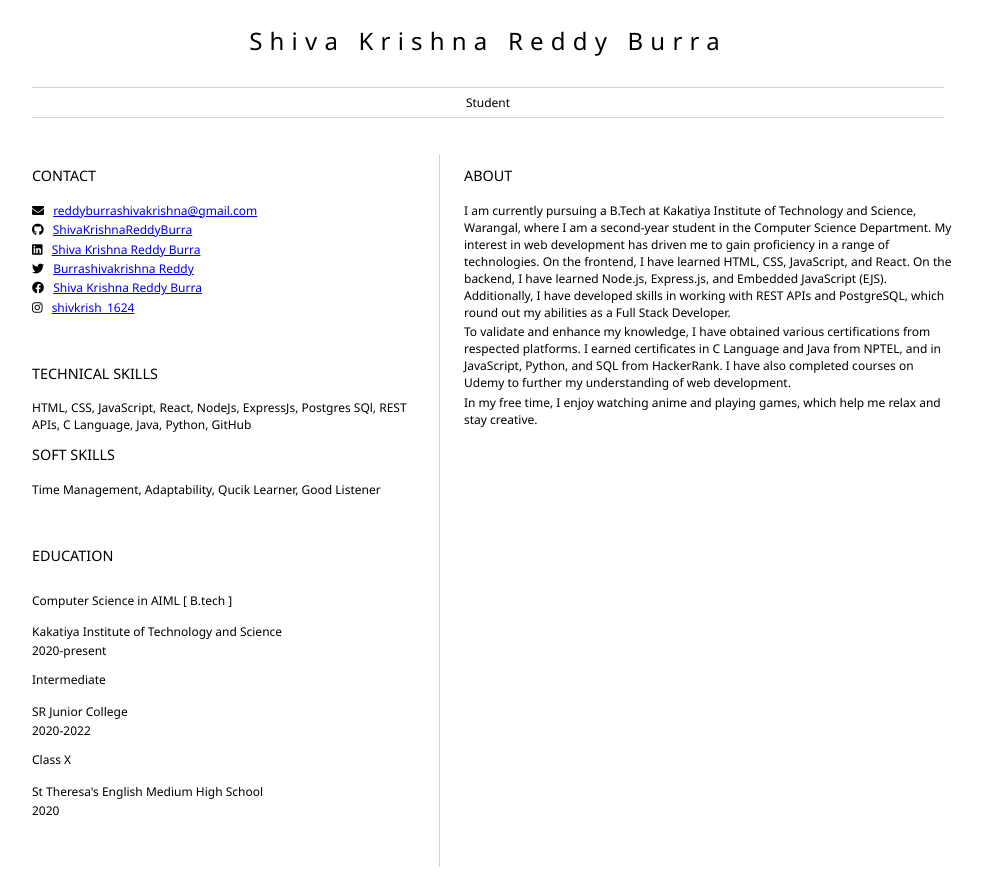
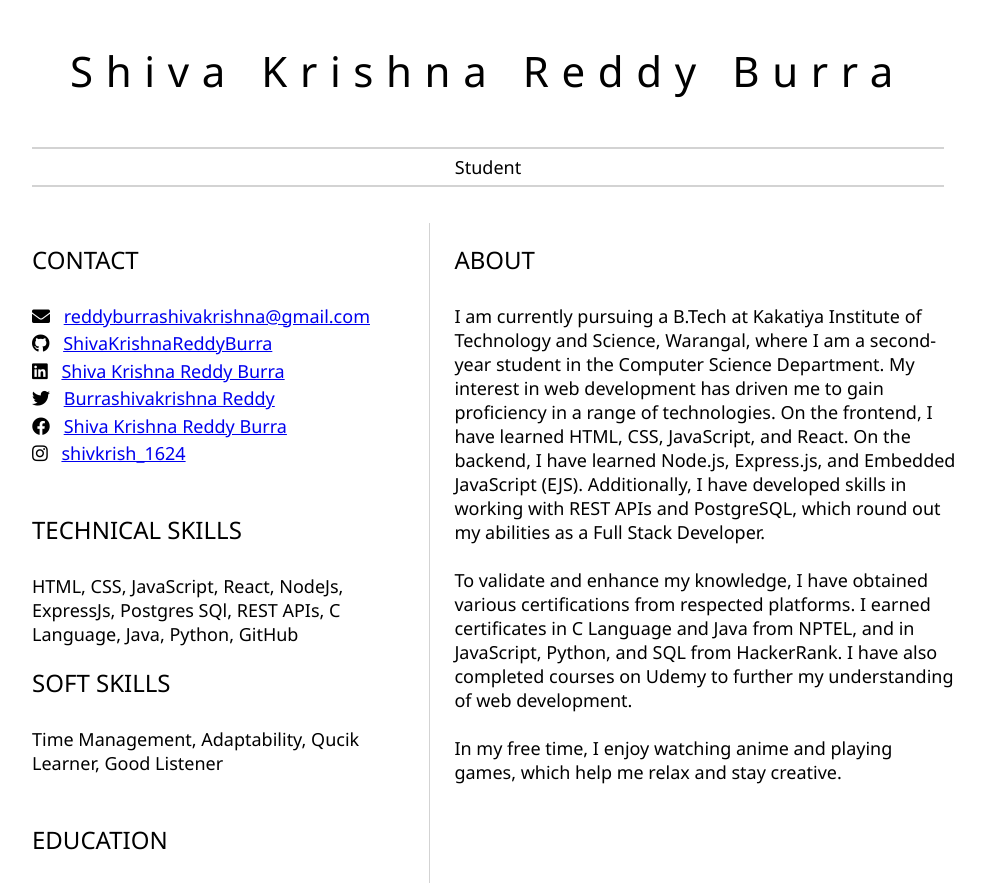
Before and after one commit to ShivaKrishnaReddyBurra/Resume, a plain HTML site: page index.html in a window 1280 px wide. Shown: the top 883 px of the page, without its empty margins (152-1137 px from the left). Drawn offline with Linux system fonts and the light colour scheme.

Commit message:
Changed few CSS stylings

```diff
--- a/index.html
+++ b/index.html
@@ -10,7 +10,7 @@
 			<!-- resume header with your name and title -->
 			<h1>Shiva Krishna Reddy Burra</h1>
 			<hr>
-			Student
+			    <p>Student</p>
 			<hr>
 		</header>
 		<main>
@@ -83,8 +83,8 @@
 				<section>
 					<h2>ABOUT</h2>
 					<p>I am currently pursuing a B.Tech at Kakatiya Institute of Technology and Science, Warangal, where I am a second-year student in the Computer Science Department. My interest in web development has driven me to gain proficiency in a range of technologies. On the frontend, I have learned HTML, CSS, JavaScript, and React. On the backend, I have learned Node.js, Express.js, and Embedded JavaScript (EJS). Additionally, I have developed skills in working with REST APIs and PostgreSQL, which round out my abilities as a Full Stack Developer.</p>
-                    <p>To validate and enhance my knowledge, I have obtained various certifications from respected platforms. I earned certificates in C Language and Java from NPTEL, and in JavaScript, Python, and SQL from HackerRank. I have also completed courses on Udemy to further my understanding of web development.</p>
-                    <p>In my free time, I enjoy watching anime and playing games, which help me relax and stay creative. </p>
+                    <br><p>To validate and enhance my knowledge, I have obtained various certifications from respected platforms. I earned certificates in C Language and Java from NPTEL, and in JavaScript, Python, and SQL from HackerRank. I have also completed courses on Udemy to further my understanding of web development.</p>
+                    <br><p>In my free time, I enjoy watching anime and playing games, which help me relax and stay creative. </p>
 				</section>
 			</article>
 		</main>
--- a/style.css
+++ b/style.css
@@ -5,26 +5,26 @@ body {
     margin: auto;
 }
 h1 {
-    font-size: 2em;
+    font-size: 3.5em;
     letter-spacing: .3em;
     padding-top: 1em;
     padding-bottom: 1em;
 }
 
 h2 {
-    font-size: 1.2em;
+    font-size: 2em;
     padding-bottom: 1em;
 }
 
 h3 {
-    font-size: 1em;
+    font-size: 1.5em;
     padding-bottom: 1em;
 }
 
 
 main {
     display: grid;
-    grid-template-columns: 45% 55%;
+    grid-template-columns: 44% 56%;
     margin-top: 3em;
 }
 
@@ -42,14 +42,14 @@ i {
 }
 
 p {
-
+    font-size: 1.5em;
     margin: .2em auto
 }
 
 hr {
     border: none;
     background-color: lightgray;
-    height: 1px;
+    height: 2px;
 }
 
 h1, h2, h3 {
@@ -60,7 +60,8 @@ h1, h2, h3 {
 #mainLeft {
     border-right: 1px solid lightgray;
 }
-@media (max-width: 560px) {
+
+@media screen and (max-width: 1000px) {
     main {
         display: block;
     }
```
